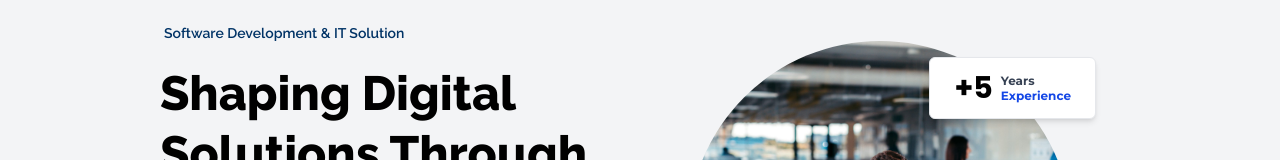
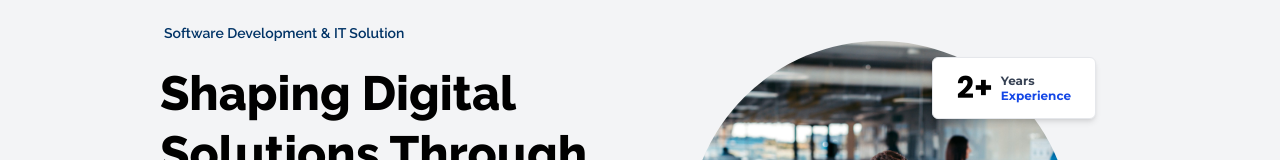
Before and after one commit to kevinpoonia/CodeVishh, a React (Vite) app: page / in a window 1280 px wide. Shown: the part 229-389 px from the top of the page. Built offline with nearby package versions, Linux system fonts and the light colour scheme.

Commit message:
Hero.jsx

```diff
--- a/src/components/Hero.jsx
+++ b/src/components/Hero.jsx
@@ -55,7 +55,7 @@ const Hero = () => {
           </div>
 
           <div className="absolute font-montserrat flex items-center gap-2 top-4 right-6 bg-white border border-gray-200 shadow-md rounded-md px-6 py-3">
-            <p className="text-2xl md:text-3xl font-poppins font-bold text-black">+5</p>
+            <p className="text-2xl md:text-3xl font-poppins font-bold text-black">2+</p>
             <div className="flex flex-col text-xs font-bold leading-tight">
               <span className="text-gray-700">Years</span>
               <span className="text-blue-700">Experience</span>
```
